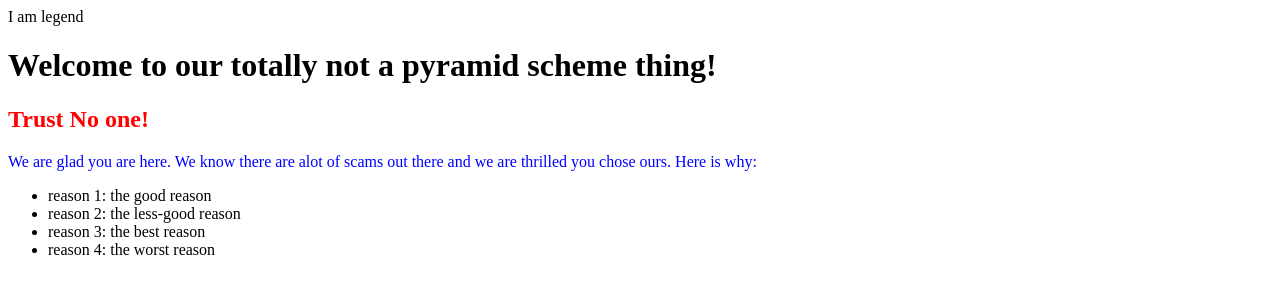
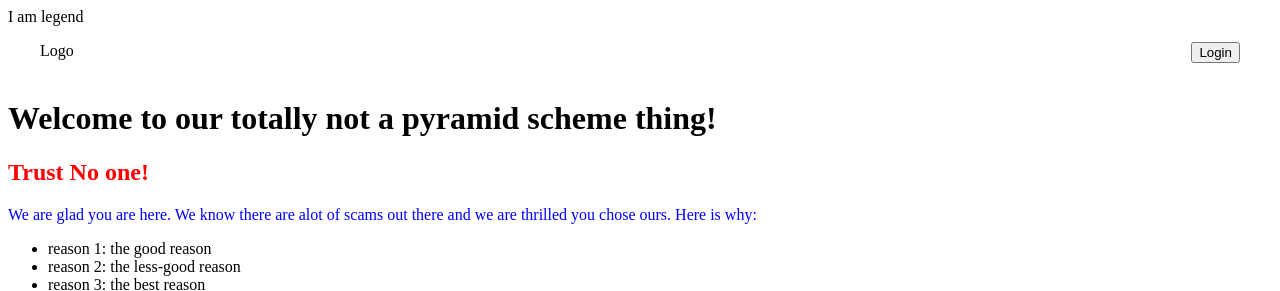
Before and after one commit to bobbyreed/DumbPunisher, a plain HTML site: page index.html in a window 1280 px wide. Shown: the top 291 px of the page. Drawn offline with Linux system fonts and the light colour scheme.

Commit message:
Added nav bar

```diff
--- a/index.html
+++ b/index.html
@@ -6,9 +6,17 @@ I am legend
     <meta charset="UTF-8">
     <meta name="viewport" content="width=device-width, initial-scale=1.0">
     <title>MLM for Dummies!</title>
-    <style rel="stylesheet" src="/style.css"></style>
+    <link rel="stylesheet" href="/style.css">
 </head>
-
+<header class="header">
+  <div class="logo">Logo</div>
+  <nav class="nav">
+    <a href="#">Home</a>
+    <a href="#">About</a>
+    <a href="#">Contact</a>
+  </nav>
+  <button class="login">Login</button>
+</header>
 <body>
     <style>
         h1 ~ h2 {
--- a/style.css
+++ b/style.css
@@ -1,6 +1,21 @@
 *::before
 ::after{
     box-sizing:border-box;
+}
+
+.header{
+    display: flex;
+    justify-content: space-between;
+    padding: 1rem 2rem;
+}
+
+.nav{
+    justify-items: center;
+
+}
+
+.nav a{
+    color: white;
 }
 .card {
     width: 200px;
```
